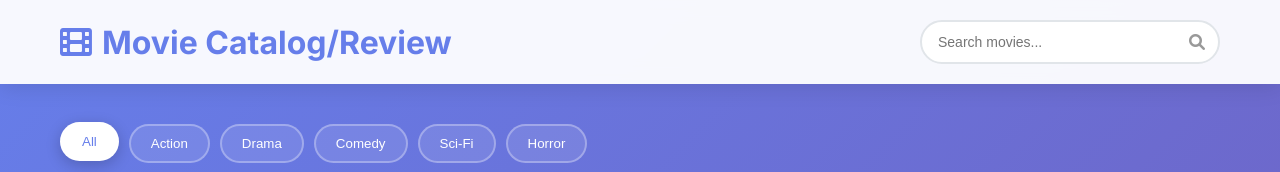
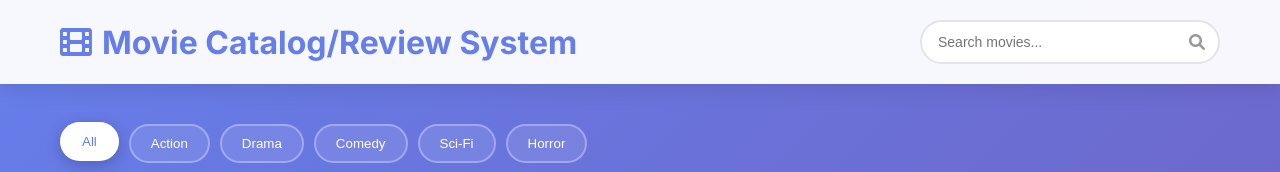
Before and after one commit to donaldiheonu/Movie-Catalog, a plain HTML site: page index.html in a window 1280 px wide. Shown: the top 172 px of the page. Drawn offline with Linux system fonts and the light colour scheme.

Commit message:
Add files via upload

```diff
--- a/index.html
+++ b/index.html
@@ -14,7 +14,7 @@
         <div class="container">
             <h1 class="logo">
                 <i class="fas fa-film"></i>
-                Movie Catalog/Review
+                Movie Catalog/Review System
             </h1>
             <div class="search-container">
                 <input type="text" id="searchInput" placeholder="Search movies..." class="search-input">
--- a/script.js
+++ b/script.js
@@ -1726,6 +1726,8 @@ function submitReview(event, movieId) {
         text: formData.get('text')
     };
 
+    console.log('Submitting review for movie', movieId, ':', review); // Debug log
+
     if (!review.rating) {
         alert('Please select a rating!');
         return;
@@ -1737,6 +1739,7 @@ function submitReview(event, movieId) {
     const reviewsList = document.getElementById(`reviewsList-${movieId}`);
     if (reviewsList) {
         reviewsList.innerHTML = renderMovieReviews(movieId);
+        console.log('Updated reviews list for movie', movieId); // Debug log
     }
 
     // Update review count
@@ -1754,6 +1757,8 @@ function submitReview(event, movieId) {
 
 function renderMovieReviews(movieId) {
     const movieReviews = getMovieReviews(movieId);
+
+    console.log(`Rendering reviews for movie ${movieId}:`, movieReviews); // Debug log
 
     if (movieReviews.length === 0) {
         return '<div class="no-reviews">No reviews yet. Be the first to review this movie!</div>';
```
